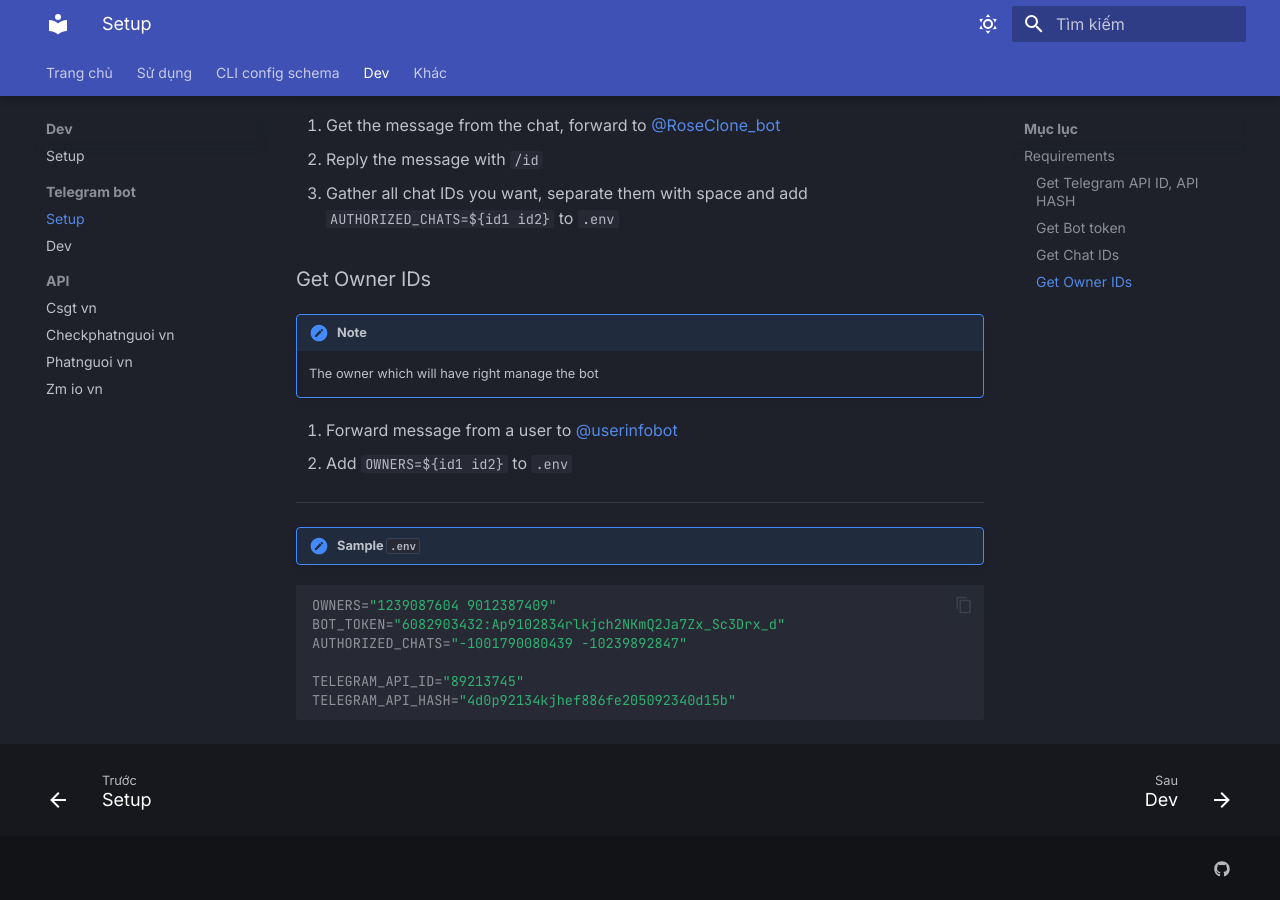
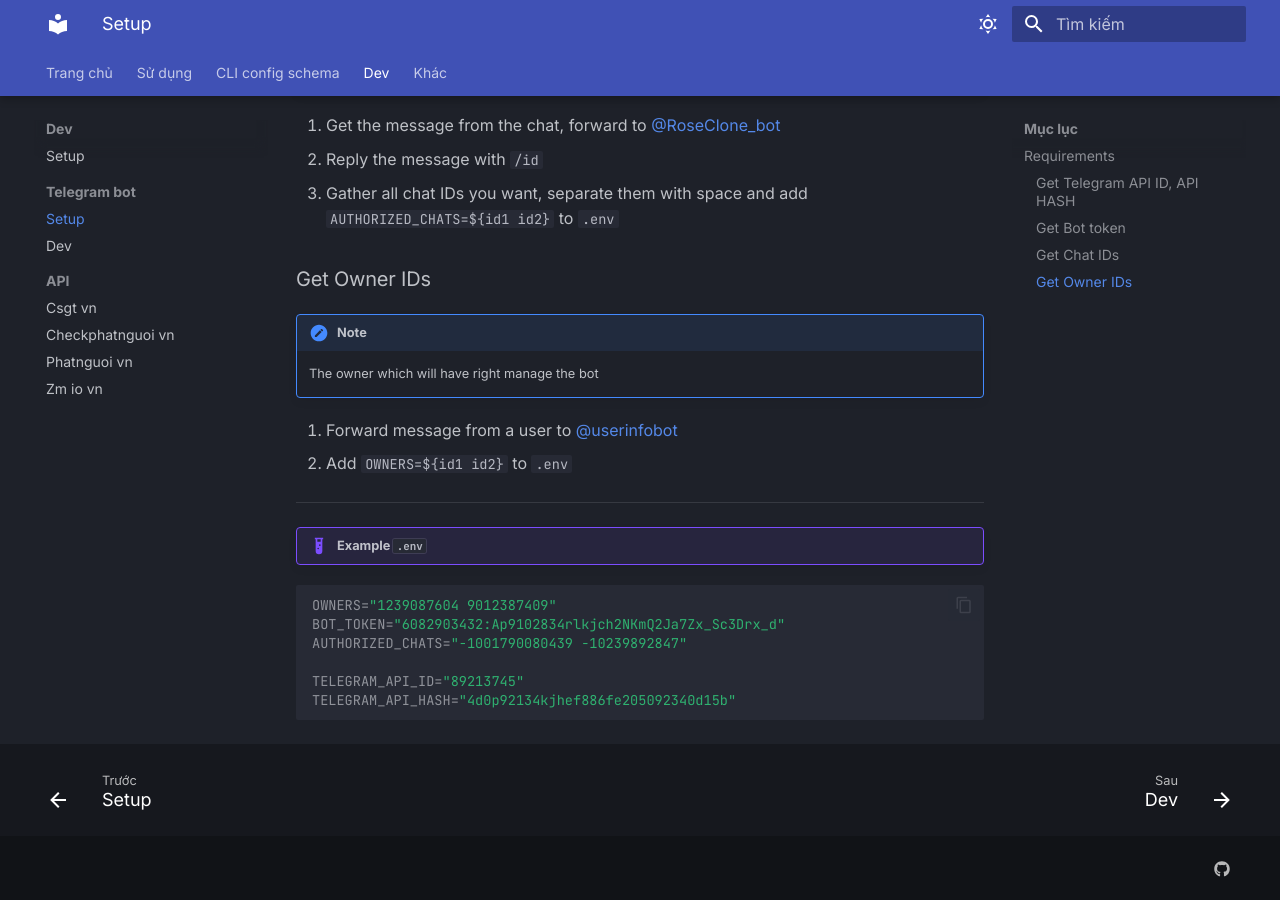
Before and after one commit to check-phat-nguoi/check-phat-nguoi.github.io, an MkDocs documentation site: the page built from docs/dev/telegram-bot/setup.md, in a window 1280 px wide and 900 px high, scrolled down 980 px. Built offline with MkDocs 1.6.1 and Material for MkDocs 9.7.7, drawn with Linux system fonts in a browser that asks for light colours.

Commit message:
fix(dev/telegram-bot): annotate example, not sample

````diff
--- a/docs/dev/telegram-bot/setup.md
+++ b/docs/dev/telegram-bot/setup.md
@@ -43,7 +43,7 @@
 
 ---
 
-!!! sample "Sample `.env`"
+!!! example "Example `.env`"
 
 ```sh
 OWNERS="1239087604 9012387409"
````
